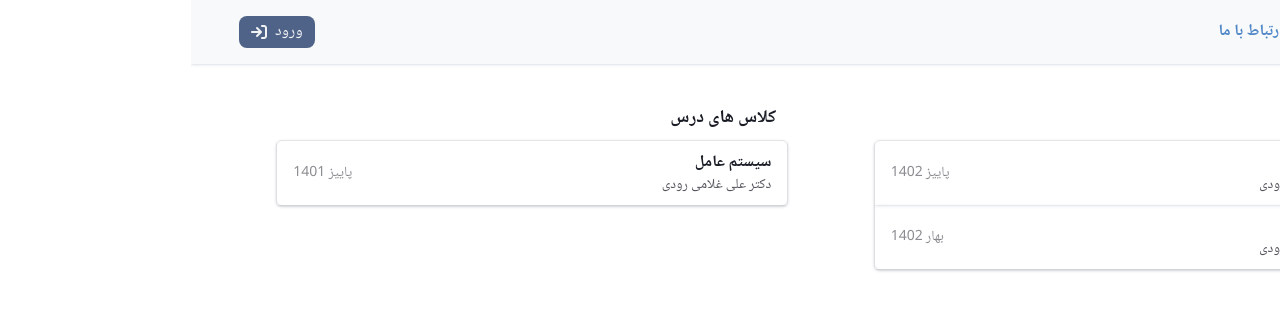
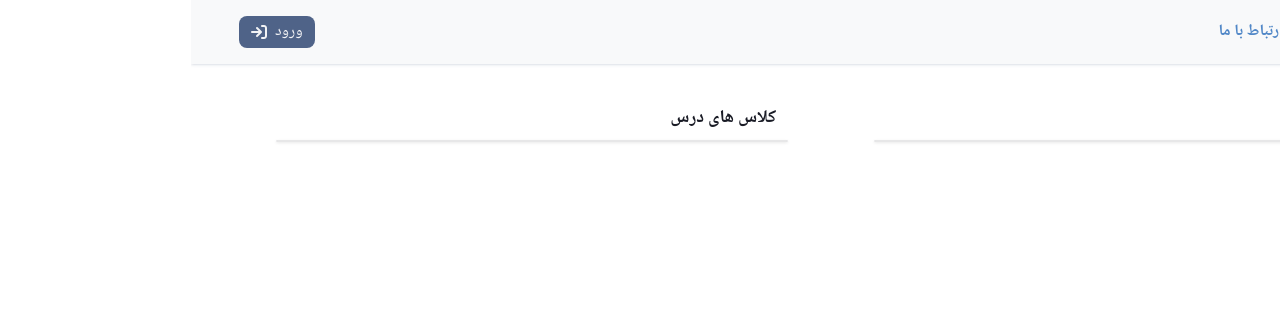
Before and after one commit to forooghl/FinalProject-Teacher-Assistant, a React (Create React App) app in the folder teacher-assistant-app/: page / in a window 1280 px wide. Shown: the top 310 px of the page. Built offline with nearby package versions, Linux system fonts and the light colour scheme; grey boxes are pictures that could not be loaded.

Commit message:
props changed

```diff
--- a/teacher-assistant-app/src/component/Card/Card.js
+++ b/teacher-assistant-app/src/component/Card/Card.js
@@ -4,7 +4,7 @@ const Card = (props) => {
     return (
         <div className="flex flex-col w-2/5 max-md:w-10/12">
             <p className="font-bold text-raisin-black text-lg pr-3 mb-2">{props.title}</p>
-            <div className="border-solid border border-rich-black-fogra-29/10 shadow rounded-md max-md:mb-8">{props.courses}</div>
+            <div className="border-solid border border-rich-black-fogra-29/10 shadow rounded-md max-md:mb-8">{props.items}</div>
         </div>
     );
 };
```
